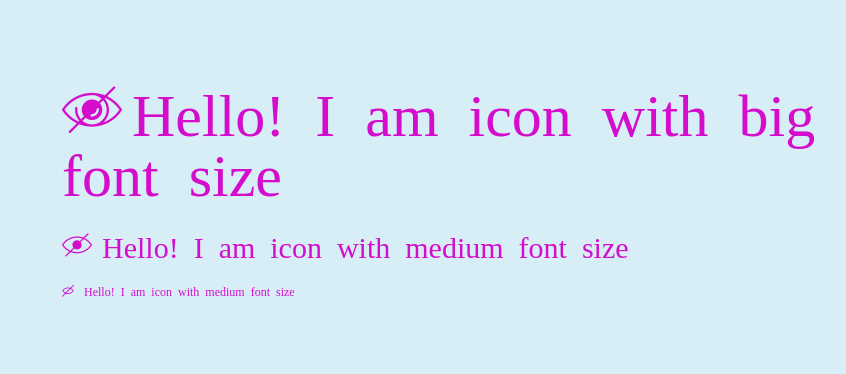
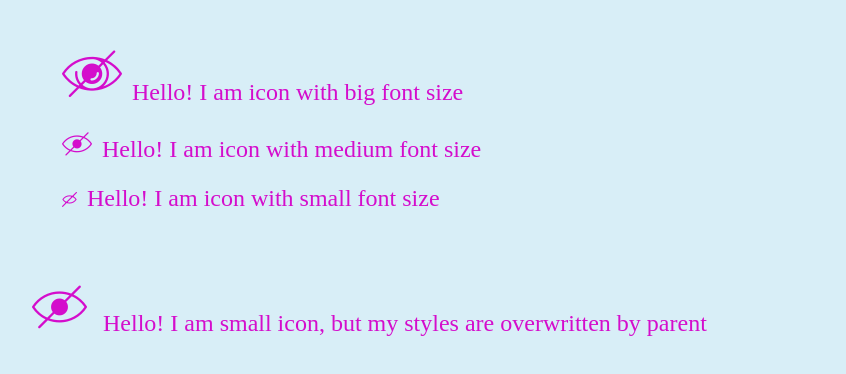
Before and after one commit to bratMilak/responsive-icons, a plain HTML site: page index.html in a window 1280 px wide. Shown: the whole page, without its empty margins (158-1004 px from the left). Drawn offline with nearby package versions, Linux system fonts and the light colour scheme.

Commit message:
Js upload

```diff
--- a/css/main.css
+++ b/css/main.css
@@ -38,23 +38,34 @@ html {
 .icon-Responsive_icon-small:before {
   content: "\e900"; }
 
-.icon-holder {
+.icons-holder {
   padding: 20px 30px; }
-  .icon-holder p {
-    margin-bottom: 25px;
-    font-size: 24px;
-    color: #d40dcc; }
-    .icon-holder p:before {
-      margin-right: 10px; }
 
-p.icon-big {
-  font-size: 60px;
-  font-family: 'experimenta-big'; }
+p {
+  margin-bottom: 25px;
+  font-size: 24px;
+  color: #d40dcc; }
+  p:before {
+    margin-right: 10px;
+    font-family: 'experimenta-small'; }
 
-p.icon-medium {
-  font-size: 30px;
-  font-family: 'experimenta-medium'; }
+p.icon-big:before {
+  font-size: 60px; }
 
-p.icon-small {
-  font-size: 12px;
-  font-family: 'experimenta-small'; }
+p.icon-medium:before {
+  font-size: 30px; }
+
+p.icon-small:before {
+  font-size: 15px; }
+
+.test p.icon-small:before {
+  font-size: 55px; }
+
+.big-font:before {
+  font-family: 'experimenta-big' !important; }
+
+.med-font:before {
+  font-family: 'experimenta-medium' !important; }
+
+.small-font:before {
+  font-family: 'experimenta-small' !important; }
--- a/css/style.scss
+++ b/css/style.scss
@@ -61,40 +61,62 @@ html {
   content: "\e900";
 }
 
-.icon-holder {
+.icons-holder {
 	padding: 20px 30px;
+}
 p {
 	margin-bottom: 25px;
 	font-size: 24px;
 	color: #d40dcc;
 	&:before {
 		margin-right: 10px;
-		}
+		font-family: 'experimenta-small';
 	}
 }
 
-@mixin use-font-size($size) {
-    @if ($size <= 20px) {
-        font-size: $size;
-        font-family: 'experimenta-small';
+// @mixin use-font-size($size) {
+//     @if ($size <= 20px) {
+//         font-size: $size;
+//         font-family: 'experimenta-small';
+//     }
+//     @if ($size >= 21px and $size <= 50px) {
+//         font-size: $size;
+//         font-family: 'experimenta-medium';
+//     }
+//     @if ($size >= 51px) {
+//         font-size: $size;
+//         font-family: 'experimenta-big';
+//     }
+// }
+
+
+
+// alternate pure CSS without mixin
+p.icon-big:before {
+	font-size: 60px;
+	// font-family: 'experimenta-big';
 }
-    @if ($size >= 21px and $size <= 50px) {
-        font-size: $size;
-        font-family: 'experimenta-medium';
+p.icon-medium:before {
+	font-size: 30px;
+	// font-family: 'experimenta-medium';
 }
-    @if ($size >= 51px) {
-        font-size: $size;
-        font-family: 'experimenta-big';
-    }
+p.icon-small:before {
+	font-size: 15px;
+	// font-family: 'experimenta-small';
 }
 
+// Overwritten by parent
+.test p.icon-small:before {
+	font-size: 55px;
+}
 
-p.icon-big {
-	@include  use-font-size(60px);
+// Js Class
+.big-font:before {
+	font-family: 'experimenta-big' !important;
 }
-p.icon-medium {
-	@include  use-font-size(30px);
+.med-font:before {
+	font-family: 'experimenta-medium' !important;
 }
-p.icon-small {
-	@include  use-font-size(12px);
+.small-font:before {
+	font-family: 'experimenta-small' !important;
 }
--- a/index.html
+++ b/index.html
@@ -27,18 +27,21 @@
     <!-- Add your site or application content here -->
 
     <div class="wrapper">
-        <div class="icon-holder">
+        <div class="icons-holder">
             <p class="icon-big icon-Responsive_icon-small">Hello! I am icon with big font size</p>
             <p class="icon-medium icon-Responsive_icon-small">Hello! I am icon with medium font size</p>
-            <p class="icon-small icon-Responsive_icon-small">Hello! I am icon with medium font size</p>
+            <p class="icon-small icon-Responsive_icon-small">Hello! I am icon with small font size</p>
         </div>
-
+        <div class="test">
+            <p class="icon-small icon-Responsive_icon-small">
+                Hello! I am small icon, but my styles are overwritten by parent
+            </p>
+        </div>
     </div>
 
     <script src="js/vendor/modernizr-3.6.0.min.js"></script>
     <script src="https://code.jquery.com/jquery-3.3.1.min.js" integrity="sha256-FgpCb/KJQlLNfOu91ta32o/NMZxltwRo8QtmkMRdAu8=" crossorigin="anonymous"></script>
     <script>window.jQuery || document.write('<script src="js/vendor/jquery-3.3.1.min.js"><\/script>')</script>
-    <script src="js/plugins.js"></script>
     <script src="js/main.js"></script>
 
     <!-- Google Analytics: change UA-XXXXX-Y to be your site's ID. -->
--- a/js/main.js
+++ b/js/main.js
@@ -0,0 +1,54 @@
+(function() {
+
+	// Find all icomoon elements
+	var allElements = $('[class^="icon-"]');
+
+	allElements.each(function() {
+		// Get full DOM path of element
+		var fullPath = [],
+		    elm,
+		    entry;
+
+		for (elm = this; elm; elm = elm.parentNode) {
+		    entry = elm.tagName.toLowerCase();
+		    if (entry === "html") {
+		      break;
+		    }
+		    if (elm.className) {
+		      entry += "." + elm.className.replace(/ /g, '.');
+		    }
+		    fullPath.push(entry);
+		}
+		fullPath.reverse();
+		var fontPathOutput = fullPath.join(" ");
+
+
+		var $this = $(this),
+			fullElPath = fullPath.join(" "),
+			elClass = $this.attr('class').split(' ').join('.'),
+		    elementType = $this.prop('nodeName').toLowerCase(),
+		    target =   elementType + '.' + elClass;
+
+
+		// console.log(elClass);
+		// console.log(elementType);
+		// console.log(target);
+		console.log(fontPathOutput);
+
+		var fontValuePixels = getComputedStyle(document.querySelector(fontPathOutput), ':before').getPropertyValue('font-size'),
+			fontValue = parseInt(fontValuePixels, 10);
+
+		if(fontValue >= 60){
+        	$this.addClass('big-font');
+        }
+        if((fontValue < 60) & (fontValue > 22)){
+        	$this.addClass('med-font');
+        }
+        if( (fontValue < 22)){
+        	$this.addClass('small-font');
+        }
+		console.log(getComputedStyle(document.querySelector(fontPathOutput), ':before').getPropertyValue('font-size'));
+	});
+
+
+}());
```
Also changed, not shown: 1 other file. Lines whose indentation alone changed are shown as unchanged.
